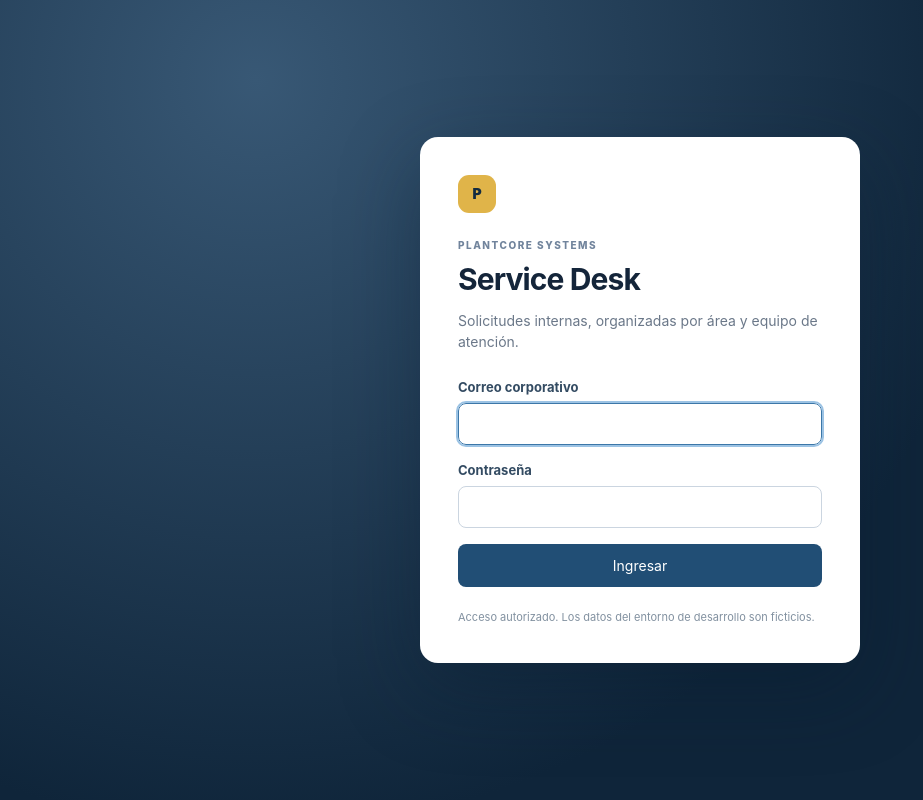
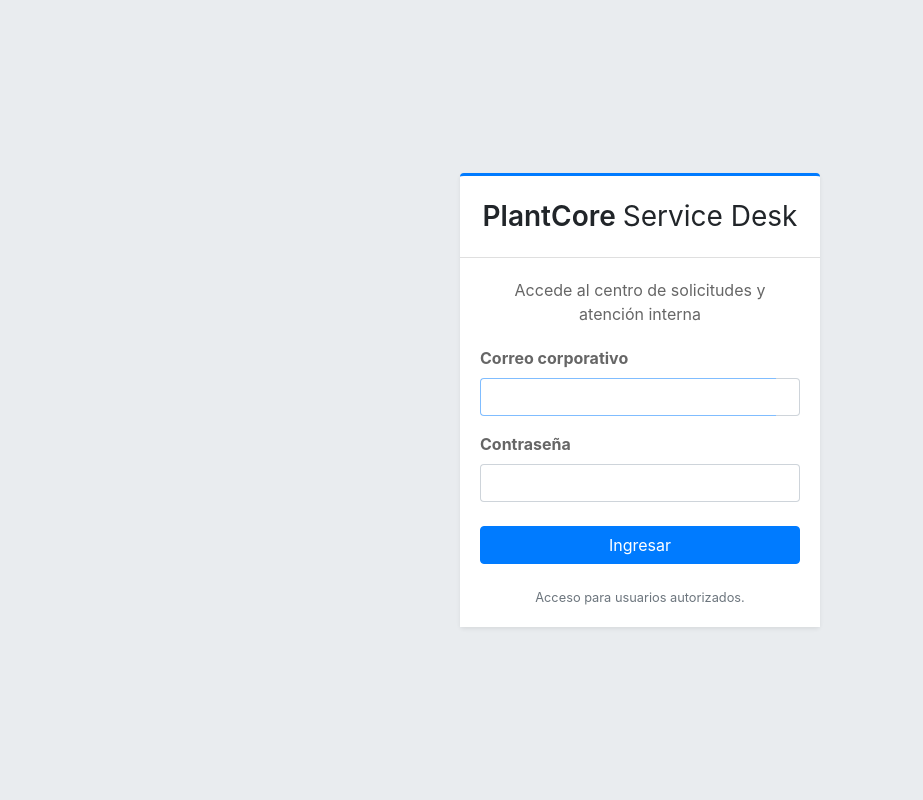
Before and after one commit to diegoarmando025/plantcore-service-desk, a Laravel app: page /login in a window 1280 px wide. Shown: the whole page, without its empty margins (0-923 px from the left). Run offline with Laravel 12, Linux system fonts and the light colour scheme; some libraries are stand-ins or nearby versions.

Commit message:
ui: integrate AdminLTE 4 visual structure for Service Desk

```diff
--- a/resources/views/auth/login.blade.php
+++ b/resources/views/auth/login.blade.php
@@ -1 +1,40 @@
-<!doctype html><html lang="es"><head><meta charset="utf-8"><meta name="viewport" content="width=device-width,initial-scale=1"><title>Acceso · PlantCore Service Desk</title><link rel="stylesheet" href="{{ asset('assets/app.css') }}"></head><body class="loginbg"><div class="loginpanel"><div class="loginbadge">P</div><div class="eyebrow">PLANTCORE SYSTEMS</div><h1>Service Desk</h1><p class="muted">Solicitudes internas, organizadas por área y equipo de atención.</p>@if($errors->any())<div class="alert error">{{ $errors->first() }}</div>@endif<form method="POST" action="{{ route('login.store') }}">@csrf<label>Correo corporativo<input type="email" name="email" value="{{ old('email') }}" autocomplete="username" required autofocus></label><label>Contraseña<input type="password" name="password" autocomplete="current-password" required></label><button class="btn btn-primary full">Ingresar</button></form><p class="fineprint">Acceso autorizado. Los datos del entorno de desarrollo son ficticios.</p></div></body></html>
+<!doctype html>
+<html lang="es">
+<head>
+    <meta charset="utf-8">
+    <meta name="viewport" content="width=device-width, initial-scale=1">
+    <title>Acceso · PlantCore Service Desk</title>
+    <link rel="stylesheet" href="{{ asset('assets/vendor/bootstrap.min.css') }}">
+    <link rel="stylesheet" href="{{ asset('assets/vendor/bootstrap-icons.css') }}">
+    <link rel="stylesheet" href="{{ asset('assets/vendor/adminlte.min.css') }}">
+    <link rel="stylesheet" href="{{ asset('assets/adminlte-overrides.css') }}">
+</head>
+<body class="login-page bg-body-secondary">
+<div class="login-box">
+    <div class="card card-outline card-primary shadow-sm">
+        <div class="card-header text-center py-4">
+            <a href="{{ route('login') }}" class="h3 text-decoration-none fw-semibold text-body">PlantCore <span class="fw-normal">Service Desk</span></a>
+        </div>
+        <div class="card-body login-card-body">
+            <p class="login-box-msg">Accede al centro de solicitudes y atención interna</p>
+            @if($errors->any())<div class="alert alert-danger">{{ $errors->first() }}</div>@endif
+            <form method="POST" action="{{ route('login.store') }}">
+                @csrf
+                <label class="form-label" for="email">Correo corporativo</label>
+                <div class="input-group mb-3">
+                    <input id="email" class="form-control" type="email" name="email" value="{{ old('email') }}" autocomplete="username" required autofocus>
+                    <span class="input-group-text"><i class="bi bi-envelope"></i></span>
+                </div>
+                <label class="form-label" for="password">Contraseña</label>
+                <div class="input-group mb-4">
+                    <input id="password" class="form-control" type="password" name="password" autocomplete="current-password" required>
+                    <span class="input-group-text"><i class="bi bi-lock"></i></span>
+                </div>
+                <button type="submit" class="btn btn-primary w-100">Ingresar</button>
+            </form>
+            <p class="text-secondary small text-center mt-4 mb-0">Acceso para usuarios autorizados.</p>
+        </div>
+    </div>
+</div>
+</body>
+</html>
```
